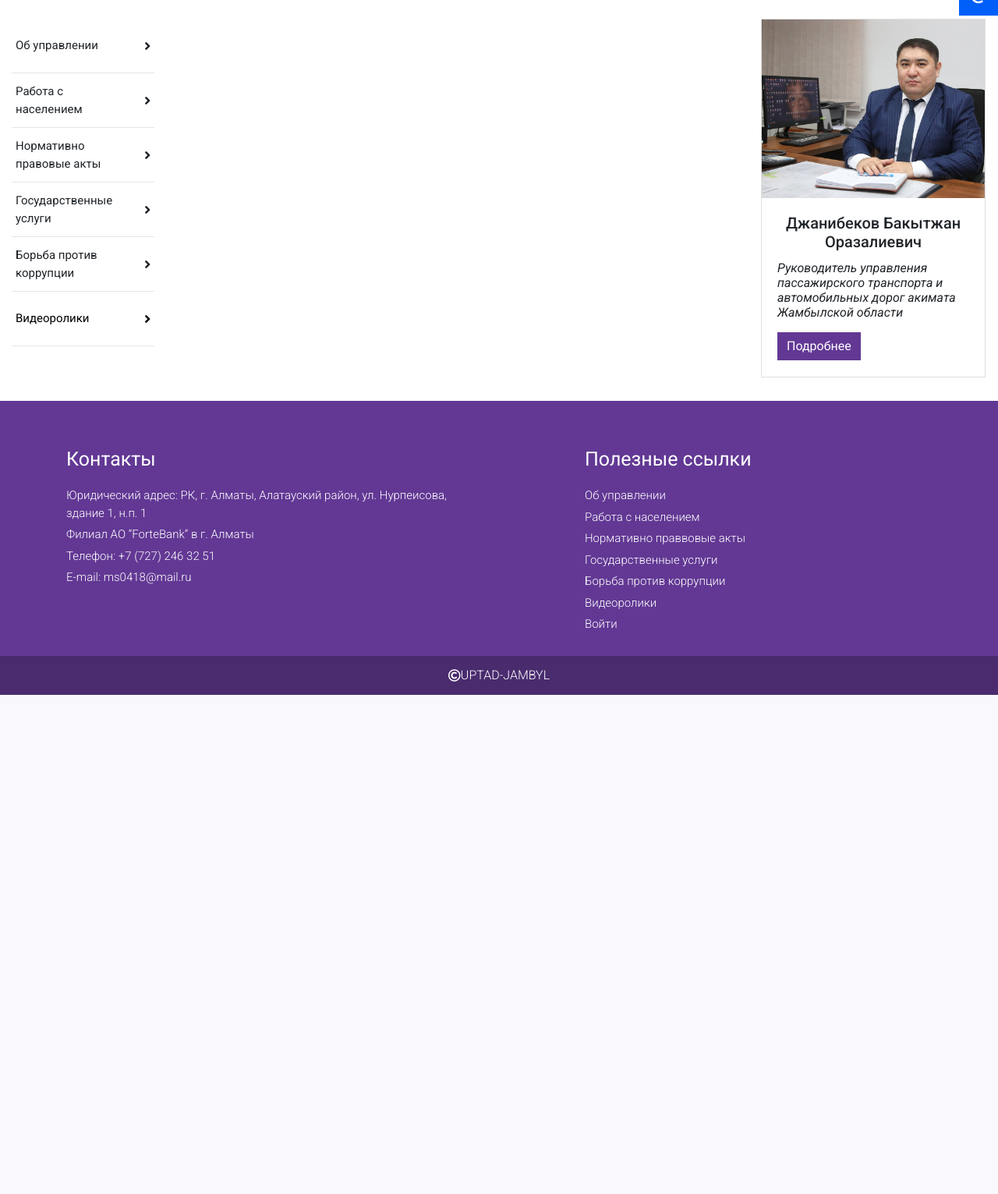
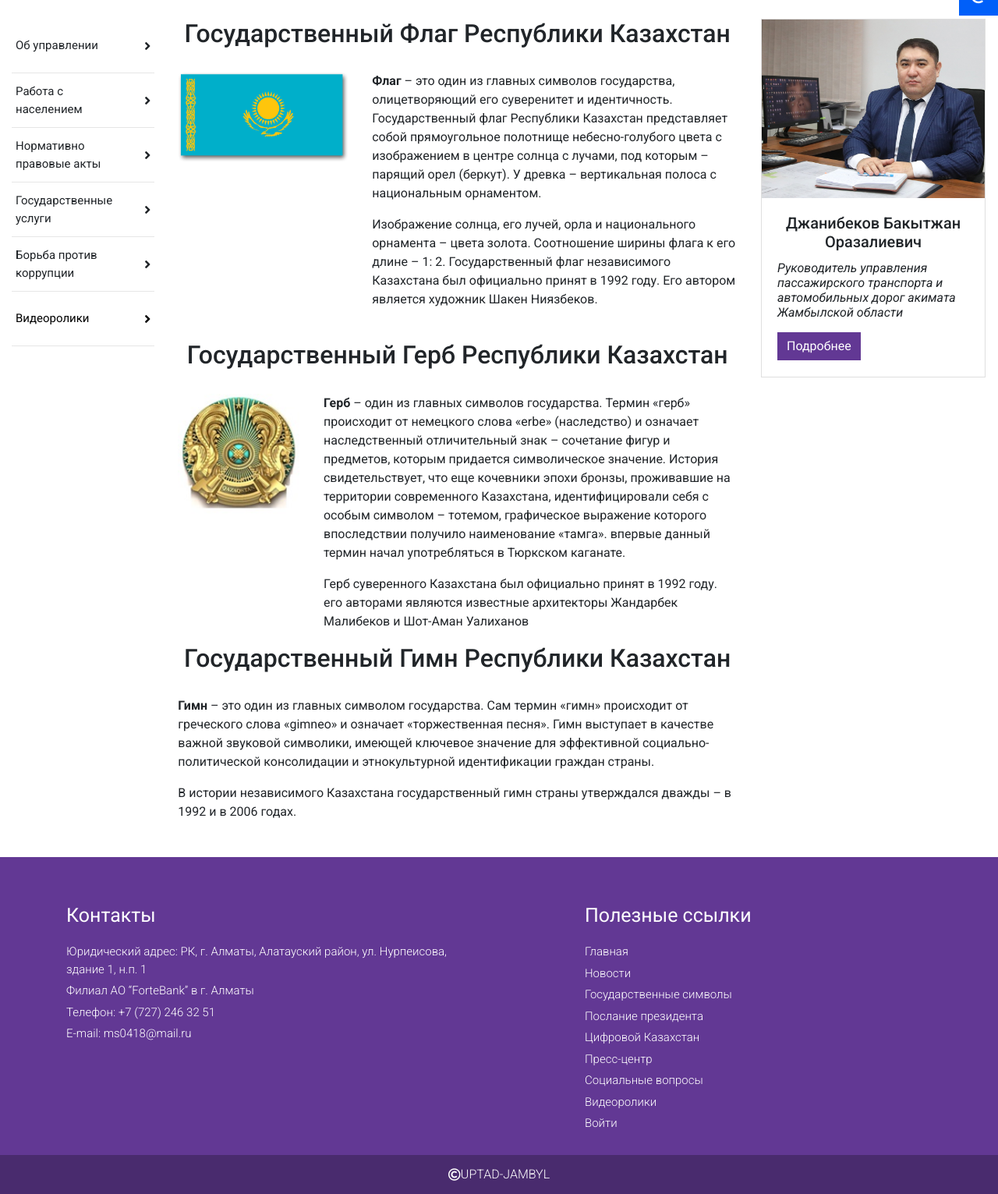
Before and after one commit to Donchidzee/uptad-jambyl, a PHP site: page /controllers/staticPagesController.php?path=symbols&file_name=symbols in a window 1280 px wide. Shown: the part 360-1891 px from the top of the page at 78% size. Before the commit the page ends 1251 px from the top, so only its background shows below. Run offline with PHP 8.4, Linux system fonts and the light colour scheme; some libraries are stand-ins or nearby versions.

Commit message:
Add unversal search and symbols page

```diff
--- /dev/null
+++ b/assets/scss/components/symbols.scss
@@ -0,0 +1,11 @@
+.symbols {
+    &__img {
+        width: 100%;
+        height: auto;
+    }
+
+    &__heading {
+        margin-bottom: 30px;
+        text-align: center;
+    }
+}
--- a/assets/scss/main.scss
+++ b/assets/scss/main.scss
@@ -17,6 +17,7 @@
 @import "components/person-info.scss";
 @import "components/preloader.scss";
 @import "components/search-field.scss";
+@import "components/symbols.scss";
 @import "components/top-nav.scss";
 @import "layout/admin-panel.scss";
 @import "layout/article.scss";
--- a/view/layouts/templ_ru.php
+++ b/view/layouts/templ_ru.php
@@ -98,7 +98,7 @@
         <div class="top-nav__container">
             <a href="/" class="top-nav__link">Главная</a>
             <a href="/controllers/allNewsController.php" class="top-nav__link">Новости</a>
-            <a href="#" class="top-nav__link top-nav__link_long">Государственные символы</a>
+            <a href="/controllers/staticPagesController.php?path=symbols&file_name=symbols" class="top-nav__link top-nav__link_long">Государственные символы</a>
             <a href="#" class="top-nav__link top-nav__link_long">Послание президента</a>
             <a href="#" class="top-nav__link top-nav__link_long">Цифровой Казахстан</a>
             <a href="#" class="top-nav__link">Пресс-центр</a>
@@ -118,7 +118,7 @@
                     <a class="links-block__collapse-text" data-toggle="collapse" data-target="#collapse-1-1">Структура управления</a>
                     <div class="collapse links-block__collapse ml-2" id="collapse-1-1">
                         <a class="links-block__collapse-text" href="/controllers/staticPagesController.php?path=aboutControl/controlStructure&file_name=structure">Структура</a>
-                        <a class="links-block__collapse-text" href="/controllers/staticPagesController.php?path=aboutControl/controlStructure&file_name=controlHead">Руководитель управления</a>
+                        <a class="links-block__collapse-text" href="c">Руководитель управления</a>
                         <a class="links-block__collapse-text" href="/controllers/staticPagesController.php?path=aboutControl/controlStructure&file_name=controlHeadDeputy">Заместитель руководителя</a>
                         <a class="links-block__collapse-text" href="/controllers/staticPagesController.php?path=aboutControl/controlStructure&file_name=controlDepartments">Отделы управления</a>
                     </div>
@@ -201,11 +201,13 @@
                 </div>
                 <div class="footer__links col-12 col-lg-5 offset-lg-1 mt-3 mt-lg-0">
                     <h5 class="footer__heading">Полезные ссылки</h5>
-                    <a href="#" class="footer__link">Об управлении</a>
-                    <a href="#" class="footer__link">Работа с населением</a>
-                    <a href="#" class="footer__link">Нормативно праввовые акты</a>
-                    <a href="#" class="footer__link">Государственные услуги</a>
-                    <a href="#" class="footer__link">Борьба против коррупции</a>
+                    <a href="/" class="footer__link">Главная</a>
+                    <a href="/controllers/allNewsController.php" class="footer__link">Новости</a>
+                    <a href="/controllers/staticPagesController.php?path=symbols&file_name=symbols" class="footer__link">Государственные символы</a>
+                    <a href="#" class="footer__link">Послание президента</a>
+                    <a href="#" class="footer__link">Цифровой Казахстан</a>
+                    <a href="#" class="footer__link">Пресс-центр</a>
+                    <a href="#" class="footer__link">Социальные вопросы</a>
                     <a href="/controllers/videoController.php" class="footer__link">Видеоролики</a>
                     <a href="/admin/adminController.php" class="footer__link">Войти</a>
                 </div>
--- /dev/null
+++ b/view/staticPages/symbols/symbols_ru.php
@@ -0,0 +1,59 @@
+<div class="symbols">
+
+    <h2 class="symbols__heading">Государственный Флаг Республики Казахстан</h2>
+    <div class="row mb-4">
+        <div class="col-12 col-lg-4">
+            <img src="/assets/img/symbols/flag.png" alt="Flag" class="symbols__img">
+        </div>
+
+        <div class="col-12 col-lg-8">
+            <p>
+                <b>Флаг</b> – это один из главных символов государства, олицетворяющий его суверенитет и идентичность.
+                Государственный флаг Республики Казахстан представляет собой прямоугольное полотнище небесно-голубого
+                цвета с изображением в центре солнца с лучами, под которым – парящий орел (беркут). У древка –
+                вертикальная полоса с национальным орнаментом.
+            </p>
+            <p>
+                Изображение солнца, его лучей, орла и национального орнамента – цвета золота. Соотношение ширины флага
+                к его длине – 1: 2. Государственный флаг независимого Казахстана был официально принят в 1992 году.
+                Его автором является художник Шакен Ниязбеков.
+            </p>
+        </div>
+    </div>
+
+    <h2 class="symbols__heading">Государственный Герб Республики Казахстан</h2>
+    <div class="row">
+        <div class="col-12 col-lg-3">
+            <img src="/assets/img/symbols/gerb.jpg" alt="Gerb" class="symbols__img">
+        </div>
+        <div class="col-12 col-lg-9">
+            <p>
+                <b>Герб</b> – один из главных символов государства. Термин «герб» происходит от немецкого слова «erbe»
+                (наследство) и означает наследственный отличительный знак – сочетание фигур и предметов, которым
+                придается символическое значение. История свидетельствует, что еще кочевники эпохи бронзы, проживавшие
+                на территории современного Казахстана, идентифицировали себя с особым символом – тотемом, графическое
+                выражение которого впоследствии получило наименование «тамга». впервые данный термин начал употребляться
+                в Тюркском каганате.
+            </p>
+            <p>
+                Герб суверенного Казахстана был официально принят в 1992 году. его авторами являются известные архитекторы
+                Жандарбек Малибеков и Шот-Аман Уалиханов
+            </p>
+        </div>
+    </div>
+
+    <h2 class="symbols__heading">Государственный Гимн Республики Казахстан</h2>
+    <div class="row">
+        <div class="col-12">
+            <p>
+                <b>Гимн</b> – это один из главных символом государства. Сам термин «гимн» происходит от греческого слова
+                «gimneo» и означает «торжественная песня». Гимн выступает в качестве важной звуковой символики,
+                имеющей ключевое значение для эффективной социально-политической консолидации и этнокультурной
+                идентификации граждан страны.
+            </p>
+            <p>
+                В истории независимого Казахстана государственный гимн страны утверждался дважды – в 1992 и в 2006 годах.
+            </p>
+        </div>
+    </div>
+</div>
```
Also changed, not shown: controllers/searchController.php (+6 -2 lines), view/layouts/templ_kz.php (+4 -3 lines), view/staticPages/symbols/symbols_kz.php (added, +59 -0 lines), assets/img/news/5.png (added), assets/img/symbols/flag.png (added), assets/img/symbols/gerb.jpg (added), out/main.min.css.
